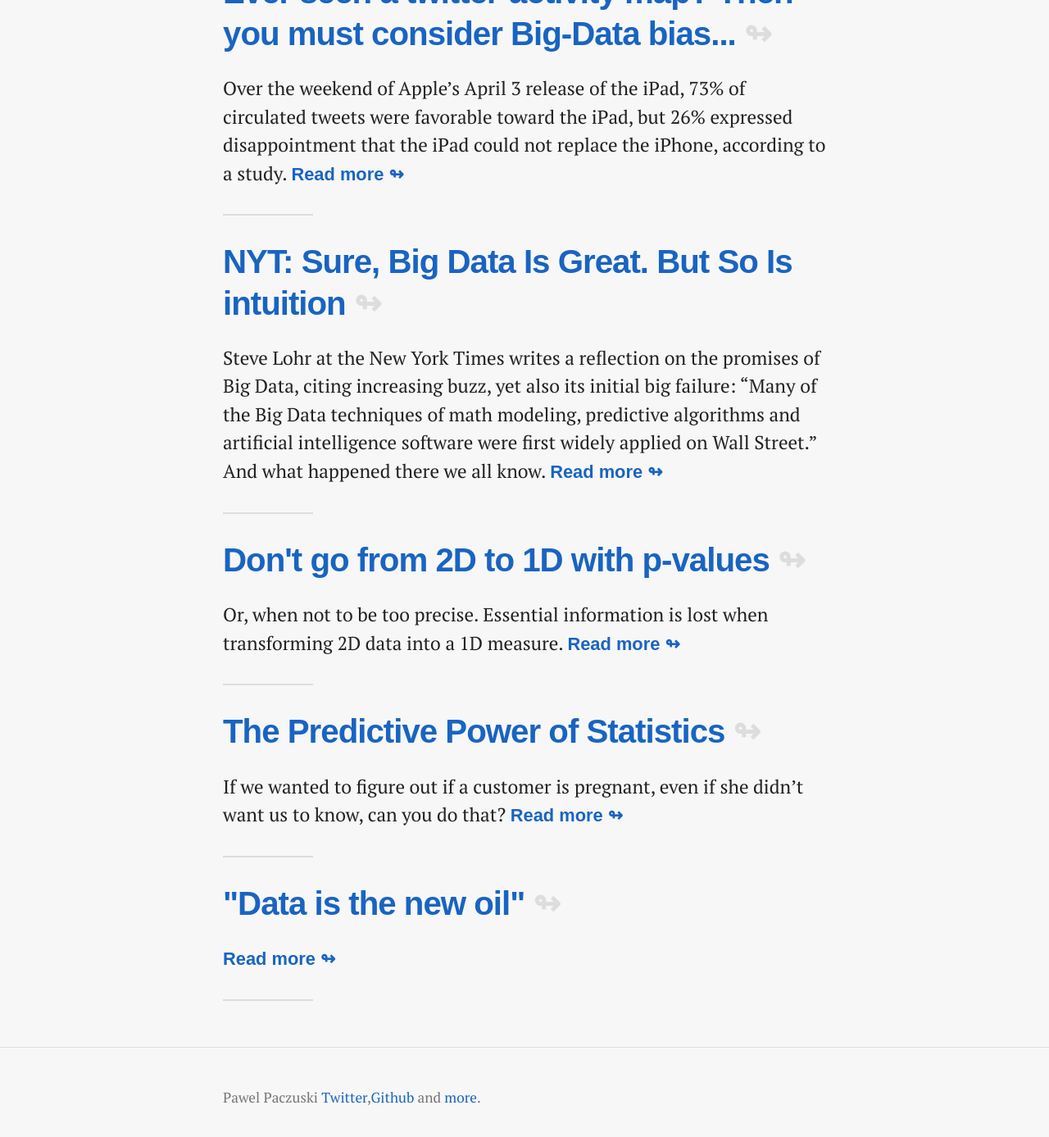
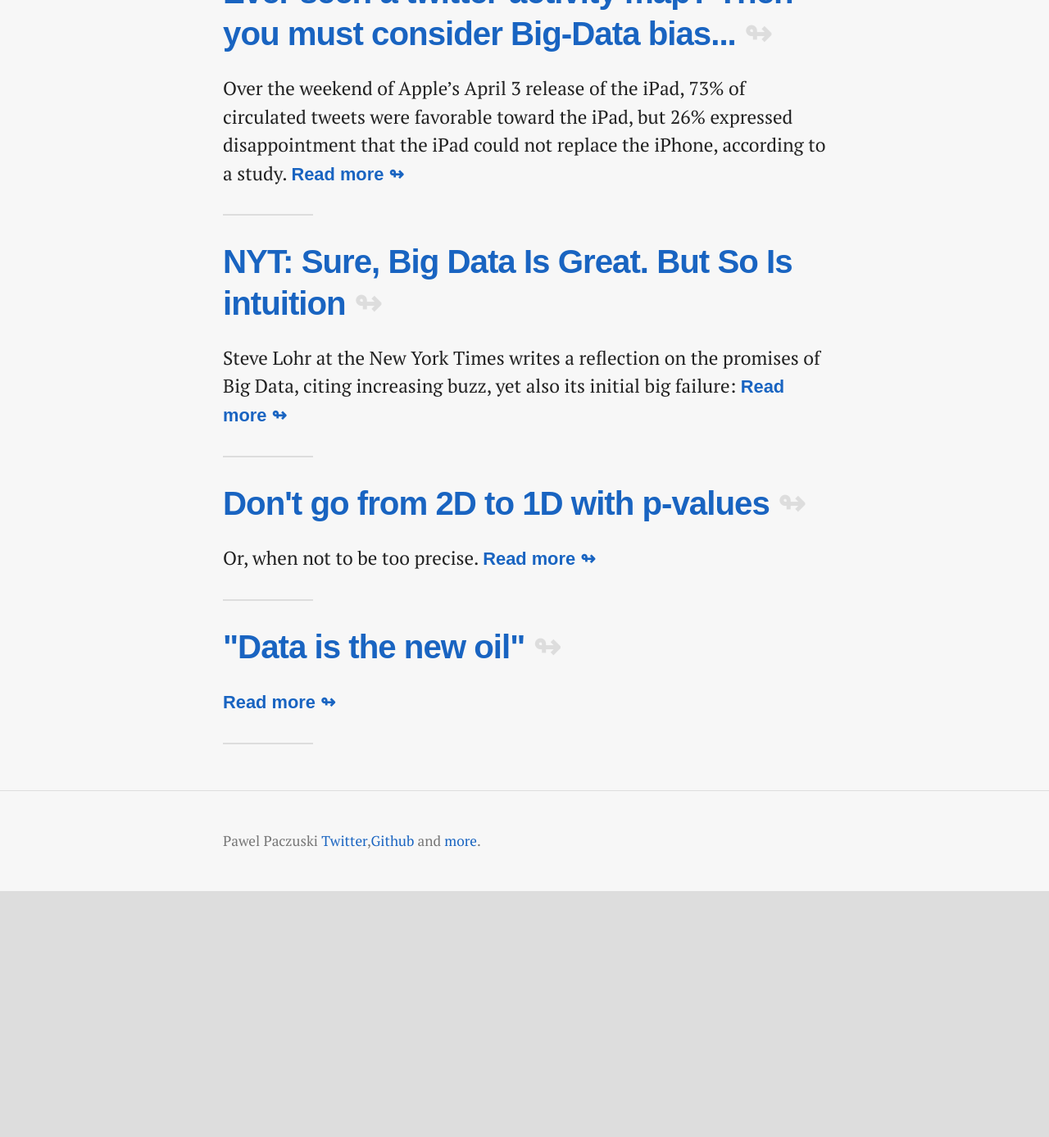
Before and after one commit to pavopax/pavopax.github.io, a Jekyll site: the page built from index.html, in a window 1280 px wide and 1400 px high, scrolled down 1818 px. Shown: the top 1387 px of the window at 82% size. Built offline with Jekyll 4.4.1, drawn with Linux system fonts in a browser that asks for light colours; nearby versions of some CDN libraries; library files that are not in the unit come from our copies; after the commit the page ends 2905 px from its top, so only the background shows below that.

Commit message:
minor blog post tweaks

```diff
--- a/_posts/2012-03-01-target-predictive-analytics.md
+++ /dev/null
@@ -1,15 +0,0 @@
----
-layout: post
-title: "The Predictive Power of Statistics"
-description: ""
-categories:
----
-
->If we wanted to figure out if a customer is pregnant, even if she didn’t want us to know, can you do that?
-
->We knew that if we could identify [pregnant women] in their second trimester, there’s a good chance we could capture them for years
-
-
-
-
-and other cases of how companies mine your data, and can know
```
Also changed, not shown: _posts/2012-01-23-data-is-the-new-oil.md (+3 -0 lines), _posts/2012-05-14-not-too-precise.md (+1 -0 lines), _posts/2013-01-27-intuition-big-data.md (+3 -0 lines), _posts/2014-11-07-weisman-thinking-about-data.md (+5 -0 lines).
